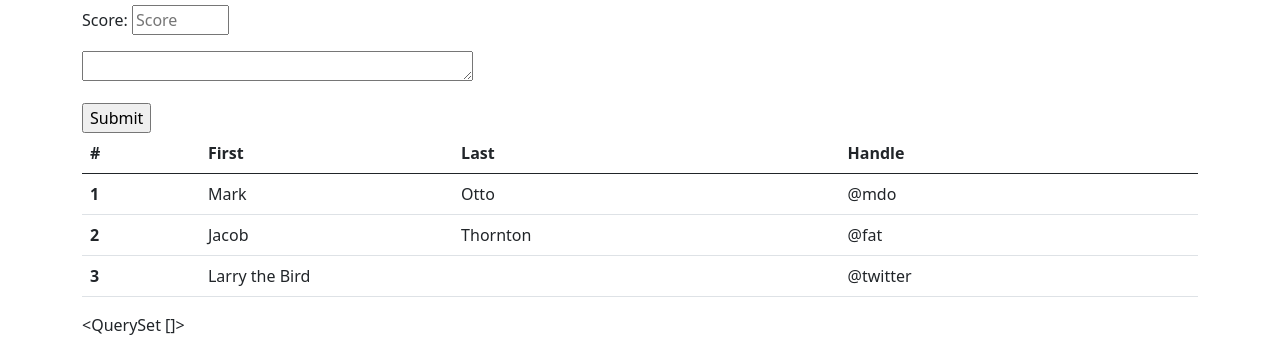
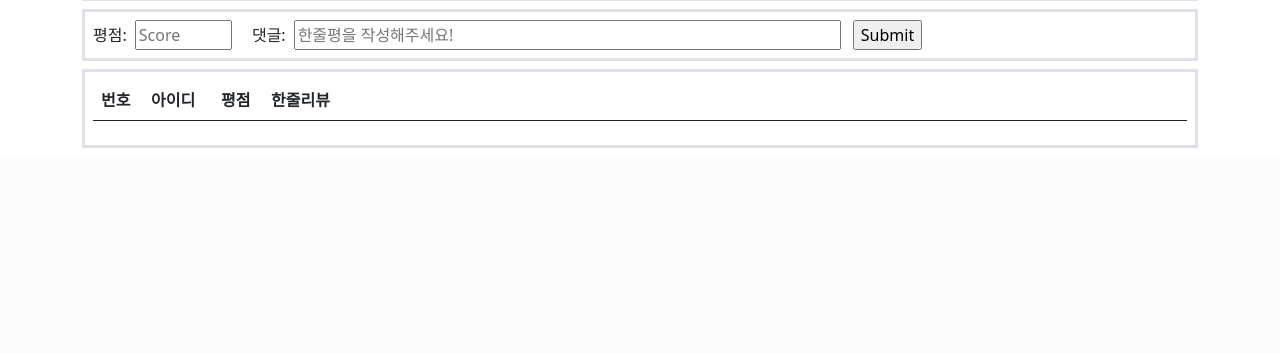
Before and after one commit to JunYoung8889/MUSE, a Django app: page /movies/19995/ in a window 1280 px wide. Shown: the part 683-1036 px from the top of the page. After the commit the page ends 831 px from the top, so only its background shows below. Run offline with Django 3.2, Linux system fonts and the light colour scheme; data comes from the database, SQL or seed files in the repository; both versions use the stored data as it was after the commit; lists and menus that the app fills with data are empty; some libraries are stand-ins or nearby versions.

Commit message:
jyp detail recommend

```diff
--- a/final_pjt/movies/forms.py
+++ b/final_pjt/movies/forms.py
@@ -4,9 +4,10 @@ from .models import Review
 
 class ReviewForm(forms.ModelForm):
     score = forms.FloatField(
+        label="평점",
         widget=forms.NumberInput(
             attrs={
-                'class': 'my-score',
+                'class': 'my-score me-3 ms-2',
                 'placeholder': 'Score',
                 'step': 0.5,
                 'min': 0,
@@ -19,13 +20,11 @@ class ReviewForm(forms.ModelForm):
     )
 
     content = forms.CharField(
-        label='',
-        widget=forms.Textarea(
+        label='댓글',
+        widget=forms.TextInput(
             attrs={
-                'class': 'my-review',
-                'rows': 1,
-                'cols': 40,
-                'placehoder': '한줄평을 작성해주세요!',
+                'class': 'my-review mx-2 w-50',
+                'placeholder': '한줄평을 작성해주세요!',
             }
         ),
         required=True
--- a/final_pjt/movies/templates/movies/detail.html
+++ b/final_pjt/movies/templates/movies/detail.html
@@ -1,7 +1,12 @@
 {% extends 'base.html' %}
 
 {% block content %}
-  <h1>DETAIL</h1>
+  <span class="fs-1 fw-bold">
+    상세 정보
+  </span>
+  <span>
+    <a href="{% url 'movies:index' %}" class="btn btn-primary float-end mt-3">BACK</a>
+  </span>
   <div class="border border-3 p-2 mb-2">
     <div class="d-flex position-relative">
       <img src={{ IMAGE_URL }}{{ movie.poster_path }} class="flex-shrink-0 me-3" alt="no" style="height:500px">
@@ -30,44 +35,34 @@
     {% endif %}
       <span id='like_count_{{ movie.pk }}'>{{ movie.like_users.all|length }}</span>
   </div>
-  <div>
+  <div class="border border-3 p-2 mb-2">
     <form action="{% url 'movies:reviews_create' movie.pk %}" method="POST">
       {% csrf_token %}
-      {{ form.as_p }}
+      {{ form }}
       <input type="submit">
     </form>
   </div>
-  <div>
+  <div class="border border-3 p-2 mb-2">
     <table class="table">
       <thead>
         <tr>
-          <th scope="col">#</th>
-          <th scope="col">First</th>
-          <th scope="col">Last</th>
-          <th scope="col">Handle</th>
+          <th scope="col" style="width:50px;">번호</th>
+          <th scope="col" style="width:70px;">아이디</th>
+          <th scope="col" style="width:50px;">평점</th>
+          <th scope="col">한줄리뷰</th>
         </tr>
       </thead>
       <tbody class="table-group-divider">
-        <tr>
-          <th scope="row">1</th>
-          <td>Mark</td>
-          <td>Otto</td>
-          <td>@mdo</td>
-        </tr>
-        <tr>
-          <th scope="row">2</th>
-          <td>Jacob</td>
-          <td>Thornton</td>
-          <td>@fat</td>
-        </tr>
-        <tr>
-          <th scope="row">3</th>
-          <td colspan="2">Larry the Bird</td>
-          <td>@twitter</td>
-        </tr>
+        {% for review in movie.review_set.all %}
+          <tr>
+            <th scope="row">{{ review.pk }}</th>
+            <td>{{ review.user }}</td>
+            <td>{{ review.score }}</td>
+            <td>{{ review.content }}</td>
+          </tr>
+        {% endfor %}
       </tbody>
     </table>
-    <p>{{ movie.review_set.all }}</p>
   </div>
 {% endblock content %}
 
--- a/final_pjt/movies/urls.py
+++ b/final_pjt/movies/urls.py
@@ -10,4 +10,5 @@ urlpatterns = [
     path('movies/<int:movie_pk>/reviews/', views.reviews_create, name='reviews_create'),
     path('movies/<int:movie_pk>/reviews/<int:review_pk>/delete/', views.reviews_delete, name='reviews_delete'),
     path('movies/<int:movie_pk>/like/', views.like, name='like'),
+    path('movies/recommend/', views.recommend, name='recommend'),
 ]
--- a/final_pjt/movies/views.py
+++ b/final_pjt/movies/views.py
@@ -17,6 +17,7 @@ from django.contrib.auth import get_user_model
 import requests
 from django.core.paginator import Paginator
 import math
+import random
 
 
 # Create your views here.
@@ -132,3 +133,46 @@ def like(request, movie_pk):
         }
         return JsonResponse(context)
     return redirect('accounts:login')
+
+
+def recommend(request):
+    IMAGE_URL = 'https://image.tmdb.org/t/p/original'
+    if request.user.is_authenticated:
+        user = request.user
+        genre_dict = dict()
+        movies = user.like_movies.all()
+        if len(movies) == 0:
+            title = '랜덤'
+            movies = get_list_or_404(Movie)
+            picked_movies = random.sample(movies, 5)
+        else:
+            for movie in movies:
+                genres = movie.genres.all()
+                for genre in genres:
+                    if genre_dict.get(genre.pk) == None:
+                        genre_dict[genre.pk] = 1
+                    else:
+                        genre_dict[genre.pk] += 1
+            max_genre_id = 0
+            max_genre_nums = 0
+            for genre_id in genre_dict:
+                if genre_dict[genre_id] > max_genre_nums:
+                    max_genre_id = genre_id
+                    max_genre_nums = genre_dict[genre_id]
+            genre = Genre.objects.get(pk=max_genre_id)
+            title = genre.name
+            movies = genre.movie_set.all()
+            if len(movies) <= 5:
+                picked_movies = movies
+            else:
+                picked_movies = random.sample(list(movies), 5)
+    else:
+        title = '랜덤'
+        movies = get_list_or_404(Movie)
+        picked_movies = random.sample(movies, 5)
+    context = {
+        'picked_movies' : picked_movies,
+        'IMAGE_URL' : IMAGE_URL,
+        'title' : title,
+    }
+    return render(request, 'movies/recommend.html', context)
--- a/final_pjt/templates/base.html
+++ b/final_pjt/templates/base.html
@@ -17,6 +17,7 @@
         <ul class="nav col-12 col-lg-auto me-lg-auto mb-2 justify-content-center mb-md-0">
           <li><a href="{% url 'movies:main' %}" class="nav-link px-2 text-white">Home</a></li>
           <li><a href="{% url 'movies:index' %}" class="nav-link px-2 text-white">Index</a></li>
+          <li><a href="{% url 'movies:recommend' %}" class="nav-link px-2 text-white">Recommend</a></li>
         </ul>
 
         <form class="col-12 col-lg-auto mb-3 mb-lg-0 me-lg-3" role="search">
```
Also changed, not shown: final_pjt/movies/templates/movies/recommend.html (added, +57 -0 lines), final_pjt/db.sqlite3.
